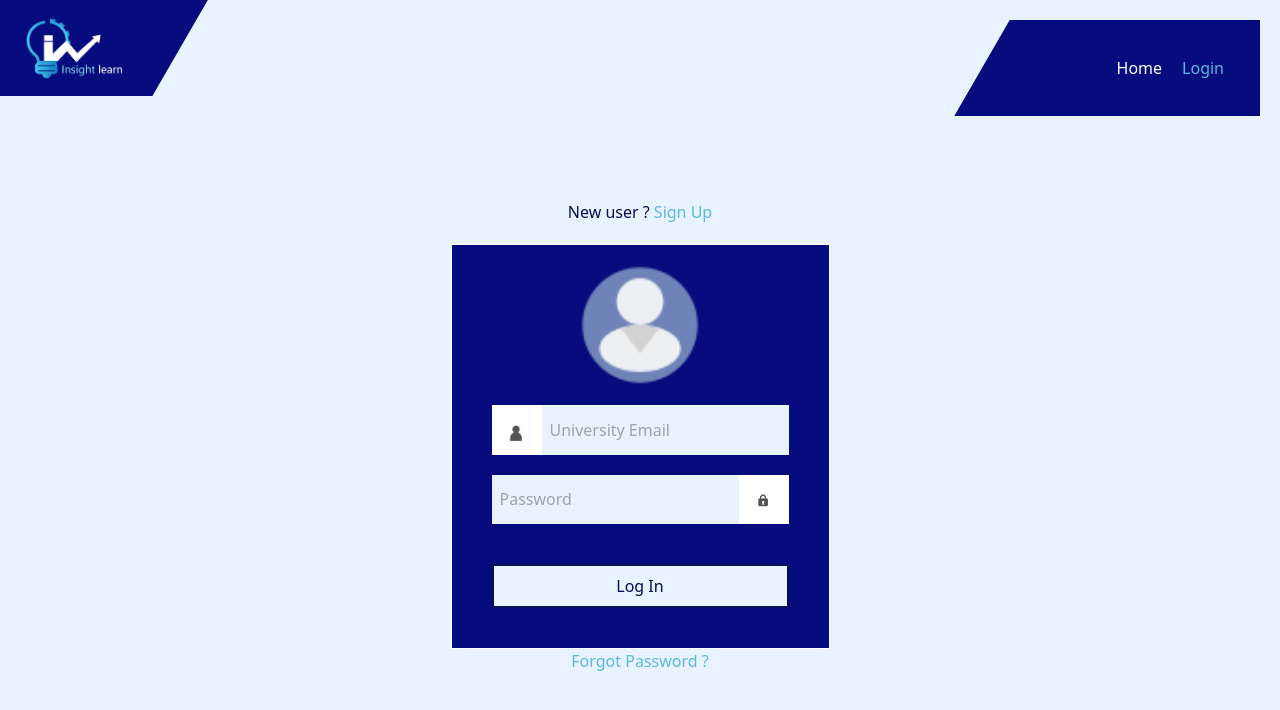
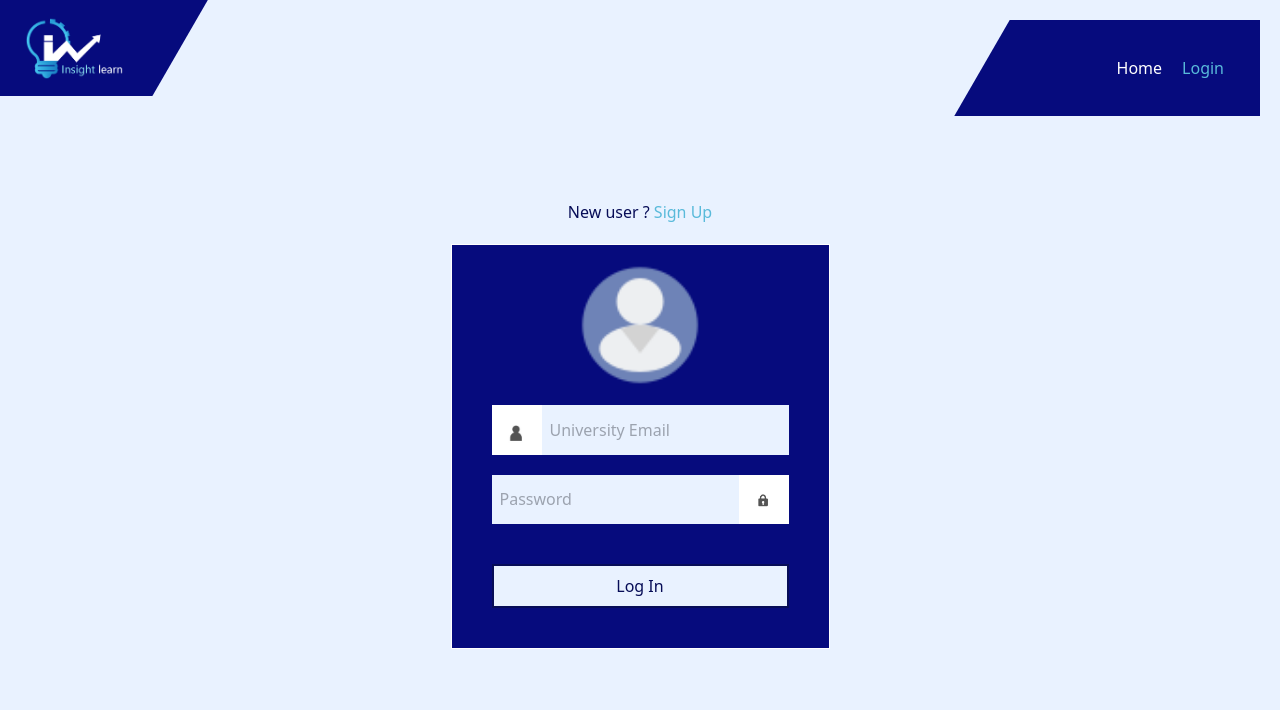
Before and after one commit to AhmedEid2504/insight-learn, a React (Vite) app: page /login in a window 1280 px wide. Shown: the top 710 px of the page. Built offline with nearby package versions, Linux system fonts and the light colour scheme; no server answers.

Commit message:
hides forgot password

```diff
--- a/src/pages/Login.jsx
+++ b/src/pages/Login.jsx
@@ -124,7 +124,7 @@ const Login = () => {
                     </button>
                 </form>
             </div>
-            <a className="hover:text-c_3 text-c_4 transition-all ease-in duration-200" href="https://auth-new.onrender.com/reset_password/">Forgot Password ?</a>
+            {/* <a className="hover:text-c_3 text-c_4 transition-all ease-in duration-200" href="https://auth-new.onrender.com/reset_password/">Forgot Password ?</a> */}
         </div>
     );
 };
```
